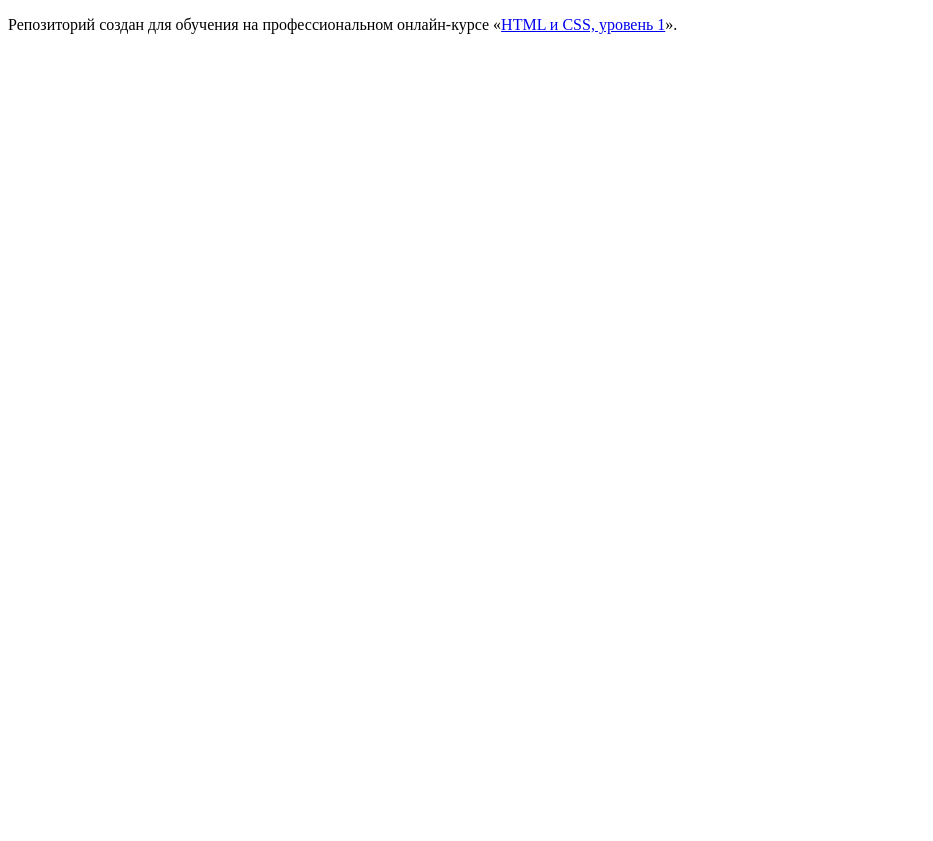
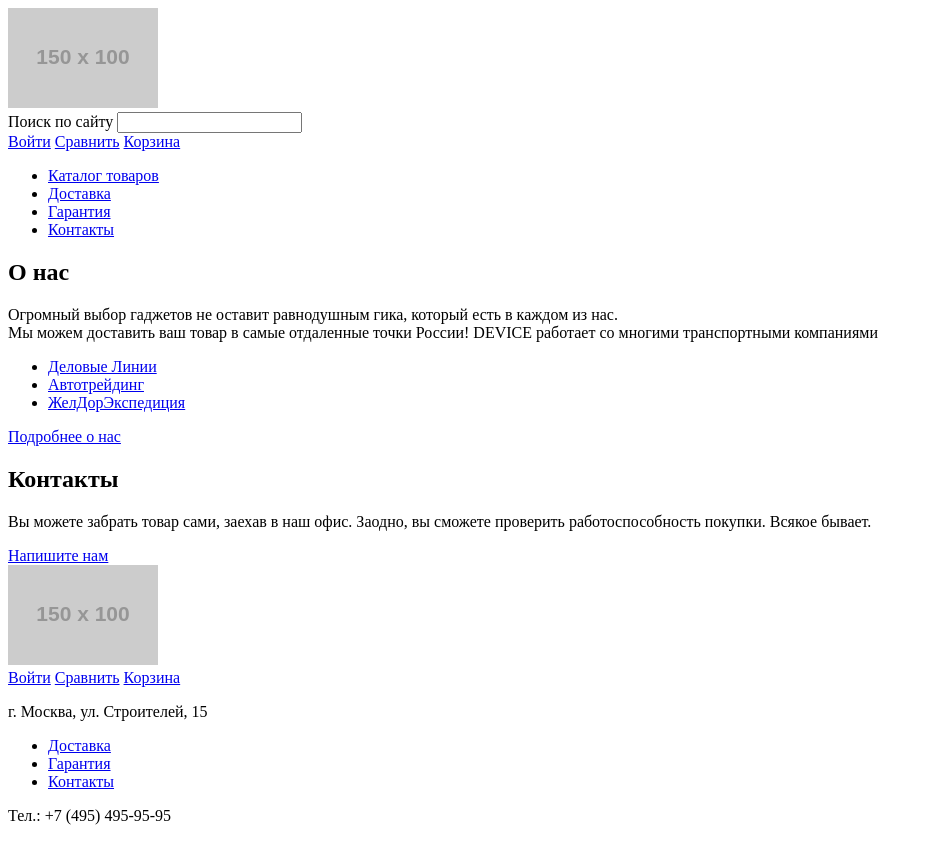
Before and after one commit to funcsheon/949303-device-24, a plain HTML site: page index.html in a window 1280 px wide. Shown: the whole page, without its empty margins (0-933 px from the left). Before the commit the page ends 800 px from the top, so only its background shows below. Drawn offline with Linux system fonts and the light colour scheme; placeholder pictures from the web are drawn by us.

Commit message:
HTML Layout
First layout of main and catalogue page.

```diff
--- a/index.html
+++ b/index.html
@@ -5,8 +5,77 @@
     <title>HTML Academy: Девайс</title>
   </head>
   <body>
+    <header class="page-header">
+      <div class="logo">
+        <img src="http://placehold.it/150x100" alt="Device">
+      </div>
+      <form action="#" method="post">
+        <label for="search">Поиск по сайту</label>
+        <input type="search" name="search" id="search">
+      </form>
+      <a href="#">Войти</a>
+      <a href="#">Сравнить</a>
+      <a href="#">Корзина</a>
+      <nav class="main-menu">
+        <ul>
+          <li><a href="#">Каталог товаров</a></li>
+          <li><a href="#">Доставка</a></li>
+          <li><a href="#">Гарантия</a></li>
+          <li><a href="#">Контакты</a></li>
+        </ul>
+      </nav>
+    </header>
+    <main>
+      <section class="info">
+        <article class="about">
+          <header>
+            <h2>О нас</h2>
+          </header>
+          <p>Огромный выбор гаджетов не оставит равнодушным гика, который есть в каждом из нас.<br> Мы можем доставить ваш товар в самые отдаленные точки России! DEVICE работает со многими транспортными компаниями</p>
+          <div class="additional-options">
+            <ul>
+              <li><a href="#">Деловые Линии</a></li>
+              <li><a href="#">Автотрейдинг</a></li>
+              <li><a href="#">ЖелДорЭкспедиция</a></li>
+            </ul>
+          </div> <!-- additional-options -->
+          <a href="#">Подробнее о нас</a>
+        </article>
+        <article class="contacts">
+          <h2>Контакты</h2>
+          <p>Вы можете забрать товар сами, заехав в наш офис. Заодно, вы сможете проверить работоспособность покупки. Всякое бывает.</p>
 
-    <p>Репозиторий создан для обучения на профессиональном онлайн‑курсе «<a href="https://htmlacademy.ru/intensive/htmlcss">HTML и CSS, уровень 1</a>».</p>
+          <div class="maps">
+          </div>
 
+          <a href="#">Напишите нам</a>
+        </article>
+      </section>
+    </main>
+  <footer class="page-footer">
+      <div class="logo">
+        <img src="http://placehold.it/150x100" alt="Device">
+      </div>
+      <a href="#">Войти</a>
+      <a href="#">Сравнить</a>
+      <a href="#">Корзина</a>
+      <p>г. Москва, ул. Строителей, 15</p>
+      <nav class="main-menu">
+        <ul>
+          <li><a href="#">Доставка</a></li>
+          <li><a href="#">Гарантия</a></li>
+          <li><a href="#">Контакты</a></li>
+        </ul>
+      </nav>
+      <p>Тел.: +7 (495) 495-95-95</p>
+      <div class="social-media">
+        <a href="#"></a>
+        <a href="#"></a>
+        <a href="#"></a>
+      </div>
+      <div class="html-academy-logo">
+        <a href="#"></a>
+      </div>
+    </footer>
   </body>
 </html>
```
Also changed, not shown: inner.html (added, +122 -0 lines).
